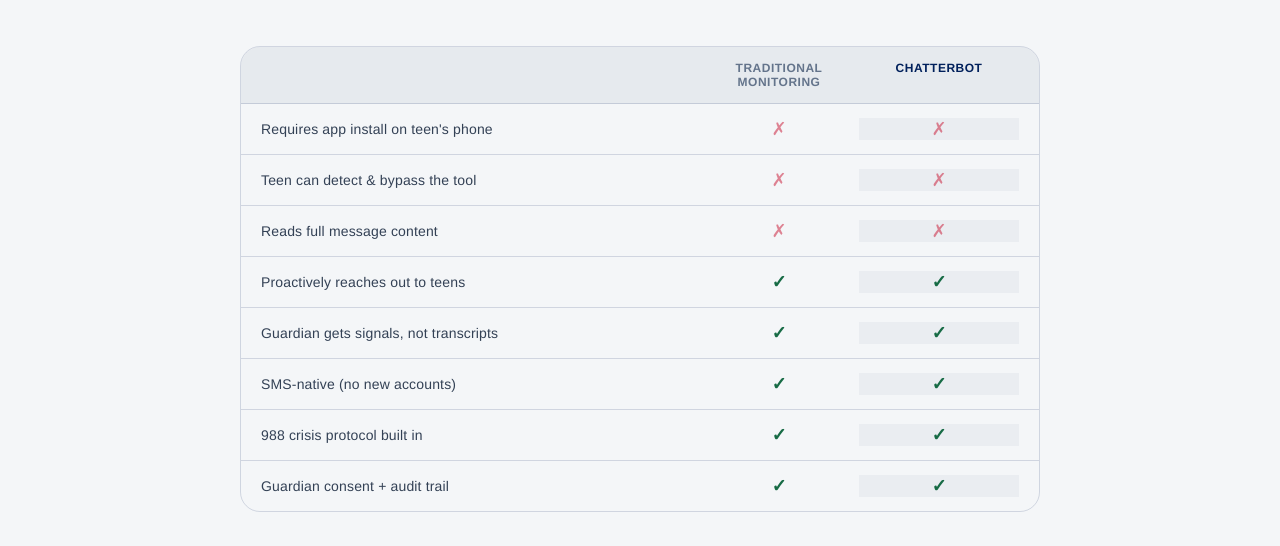
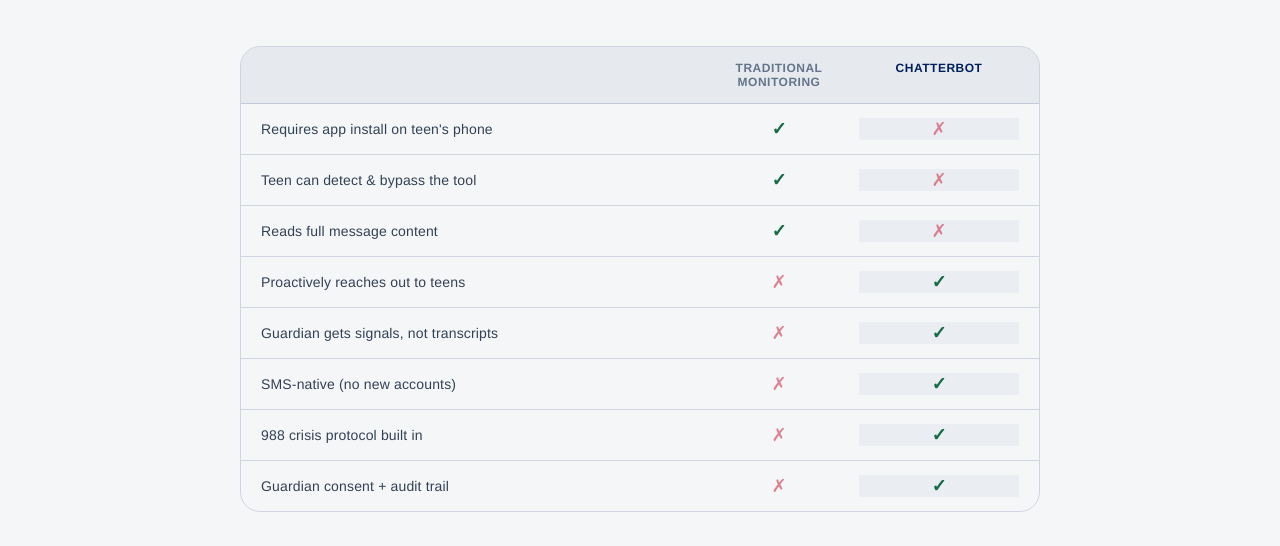
Before and after one commit to aachatte/chatterbot, a React (Vite) app in the folder chatterbot-frontend/: page / in a window 1280 px wide. Shown: the part 6972-7518 px from the top of the page. Built offline with nearby package versions, Linux system fonts and the light colour scheme; no server answers.

Commit message:
Fix landing comparison checkmark mapping
Co-authored-by: abh1rup <144856542+abh1rup@users.noreply.github.com>

```diff
--- a/chatterbot-frontend/src/pages/Landing.jsx
+++ b/chatterbot-frontend/src/pages/Landing.jsx
@@ -555,11 +555,11 @@ export default function Landing() {
               ['SMS-native (no new accounts)', false, true],
               ['988 crisis protocol built in', false, true],
               ['Guardian consent + audit trail', false, true],
-            ].map(([feature, bad, good]) => (
+            ].map(([feature, traditional, chatterbot]) => (
               <div key={feature} className="landing-compare__row">
                 <div className="landing-compare__feature">{feature}</div>
-                <div className="landing-compare__cell">{bad ? <span className="landing-compare__no">✗</span> : <span className="landing-compare__yes">✓</span>}</div>
-                <div className="landing-compare__cell landing-compare__cell--cb">{good ? <span className="landing-compare__yes">✓</span> : <span className="landing-compare__no">✗</span>}</div>
+                <div className="landing-compare__cell">{traditional ? <span className="landing-compare__yes">✓</span> : <span className="landing-compare__no">✗</span>}</div>
+                <div className="landing-compare__cell landing-compare__cell--cb">{chatterbot ? <span className="landing-compare__yes">✓</span> : <span className="landing-compare__no">✗</span>}</div>
               </div>
             ))}
           </div>
```
